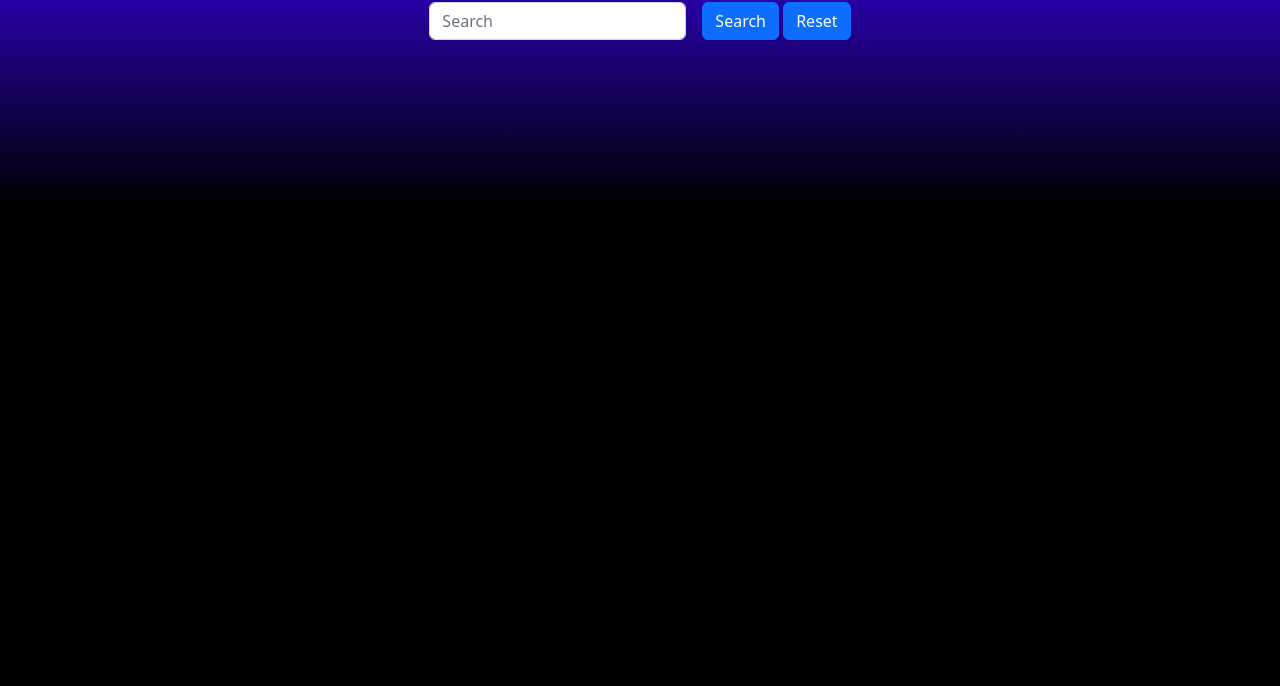
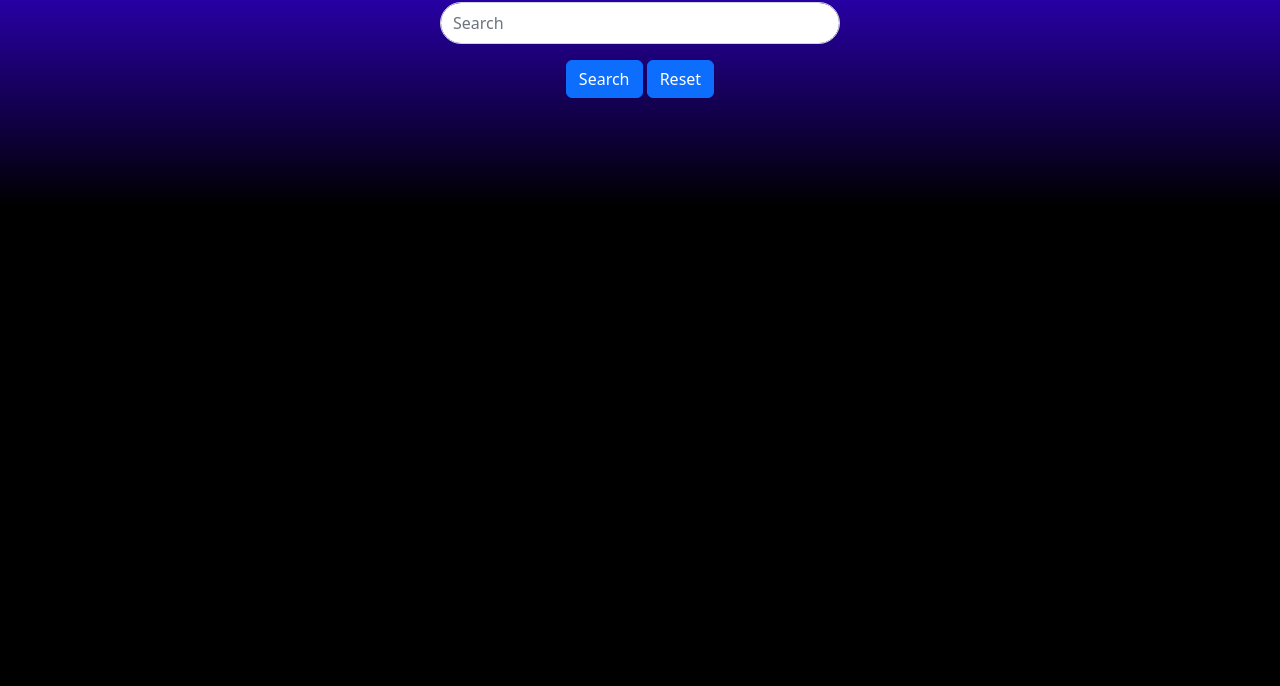
Before and after one commit to Group-No-2/Project-group-2, a plain HTML site: page index.html in a window 1280 px wide. Shown: the part 114-800 px from the top of the page. Drawn offline with nearby package versions, Linux system fonts and the light colour scheme.

Commit message:
Changed search bar to be rounded

```diff
--- a/index.html
+++ b/index.html
@@ -20,6 +20,7 @@
     <title>Document</title>
   </head>
   <body>
+
     <button onclick="topFunction()" id="scrollUp">↑</button>
 
     <ul>
@@ -27,20 +28,26 @@
       <li><a href="https://open.spotify.com/genre/0JQ5DAqbMKFDXXwE9BDJAr">Rock</a></li>
       <li><a href="https://open.spotify.com/genre/0JQ5DAqbMKFFzDl7qN9Apr">Chill</a></li>
     </ul>
+
     <h1>Spotify music search API</h1>
     <p id="result"></p>
     <p id="error"></p>
 
     <div class="row g-3 d-flex justify-content-center">
-        <div class="col-auto">
-          <input type="input" class="form-control" id="search" placeholder="Search">
-        </div>
+        <div class="row justify-content-center">
+          <div class="col-md-4 mt-3">
+              <div class="input-group">
+                  <input class="form-control py-2 rounded-pill mr-1 pr-5" type="search" id="search" placeholder="Search">
+              </div>
+          </div>
+      </div>
         <div class="col-auto">
           <button class="btn btn-primary mb-3" onclick="getData()">Search</button>
           <button class="btn btn-primary mb-3" onclick="reload()">Reset</button>
         </div>
     </div>
 
+
     <div id="root"></div>
 
     <script src="index.js"></script>
--- a/style.css
+++ b/style.css
@@ -5,11 +5,11 @@
   width: 500px;
   height: auto;
   margin: 20px;
-    /* box-shadow: inset 0px 0px 150px 15px #FF6347; */
+  word-wrap: break-word;
 }
+
 body {
-
-    background-image: linear-gradient(0deg, rgb(0, 0, 0) 60%, rgba(62,0,255,1) 100%);
+  background-image: linear-gradient(0deg, rgb(0, 0, 0) 60%, rgba(62, 0, 255, 1) 100%);
   height: 100%;
   margin: 0;
   background-repeat: no-repeat;
@@ -26,6 +26,7 @@ body {
 p {
   text-align: center;
 }
+
 h1 {
   text-align: center;
 }
```
Lines whose indentation alone changed are shown as unchanged.
